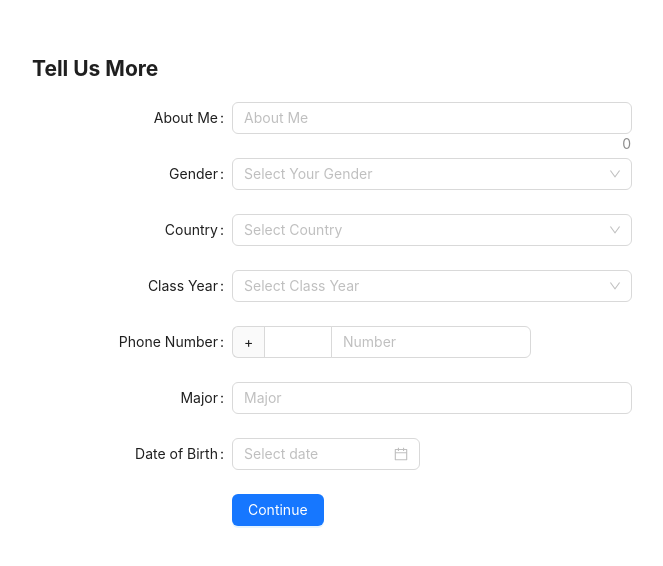
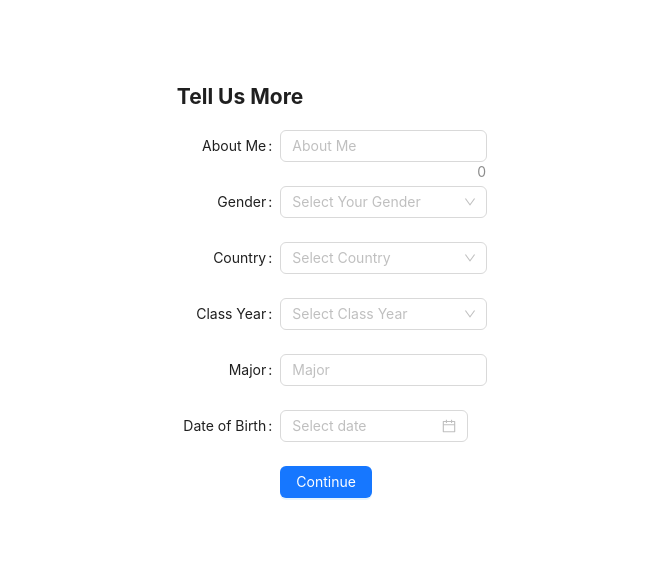
Before and after one commit to epotapov/Apollo, a React (Create React App) app in the folder apollo-frontend/: page /TellUsMore in a window 1280 px wide. Shown: the part 108-674 px from the top of the page, without its empty margins (308-971 px from the left). Built offline with nearby package versions, Linux system fonts and the light colour scheme.

Commit message:
Search bar
search bar bug

```diff
--- a/apollo-frontend/src/components/DiningHall.js
+++ b/apollo-frontend/src/components/DiningHall.js
@@ -5,14 +5,16 @@ import '../DiningHall.css'
 
 import Navbar from './Navbar';
 
-export default function DiningHall() {
-    const [name, setName] = useState();
+export default function DiningHall(props) {
+    const [name, setName] = useState(props.name);
+    const [address, setAddress] = useState(props.address);
+
     const [size, setSize] = useState('large');
     return(
         <div id='cont'>
             <Navbar/>
             <div id='name'>
-                <h1 > Dining Hall </h1>
+                <h1 > {name} </h1>
             </div>
             <div id='menu'>
                 <Row>
--- a/apollo-frontend/src/components/ProfilePage.js
+++ b/apollo-frontend/src/components/ProfilePage.js
@@ -5,18 +5,19 @@ import '../App.css'
 import Navbar from './Navbar';
 import { Avatar, Card, Button} from 'antd';
 
-export default function ProfilePage() {
+export default function ProfilePage([props]) {
 
-    const [username, setUserName] = useState('TestUser')
-    const [email, setEmaiil] = useState('test@purdue.edu')
+    const [username, setUserName] = useState(props.username)
+    const [email, setEmaiil] = useState(props.email)
     const [dob, setDOB] = useState('10/20/2022')
-    const [major, setMajor] = useState('Computer Science')
-    const [year, setYear] = useState('Junior')
-    const [bio, setBio] = useState('I am currently a third year student at Purdue. blablablalablabla')
-    const [role, setRole] = useState('Student')
-    const [country, setCountry] = useState('United States')
-    const [gender, setGender] = useState('');
-    const [phoneNumber, setPhoneNumber] = useState('1234567890')
+    const [major, setMajor] = useState(props.major)
+    const [year, setYear] = useState(props.year)
+    const [bio, setBio] = useState(props.bio)
+    const [role, setRole] = useState(props.role)
+    const [country, setCountry] = useState(props.country)
+    const [gender, setGender] = useState(props.gender);
+    const [courses, setCourses] = useState(props.courses);
+    const [planOfStudy, setPlanOfStudy] = useState(props.planOfStudy);
 
     return (
       <div id="ProfilePage">
@@ -33,7 +34,7 @@ export default function ProfilePage() {
         <p> Role: {role} </p>
         <p> Country: {country} </p>
         <p> Gender: {gender} </p>
-        <p> Phone Number: {phoneNumber} </p>
+        <p>  </p>
         <Button type="primary" shape="round" size="large" href="/TellUsMore">
           Edit Profile
         </Button>
--- a/apollo-frontend/src/components/SearchBar.js
+++ b/apollo-frontend/src/components/SearchBar.js
@@ -23,7 +23,8 @@ export default function SearchBar() {
         .then(response => response.json())
         .then(data => {
             for (let i = 0; i < data.length; i++) {
-                setCourseData(courseData => courseData.concat({value: data[i].Course}));
+                let temp = data[i].Course + ": " + data[i].Title;
+                setCourseData(courseData => courseData.concat({value: temp, label: temp}));
                 //courseTemp.push({value: data[i].Course})
             }
         })
@@ -54,7 +55,7 @@ export default function SearchBar() {
             dropdownMatchSelectWidth={500}
             defaultOpen={false}
             filterOption={(input, option) =>
-            (option?.label  ?? '').toLowerCase().includes(input.toLowerCase())
+                (option?.value ?? '').toLowerCase().includes(input.toLowerCase())
             }
             options={courseData}
       />
--- a/apollo-frontend/src/components/TellUsMore.js
+++ b/apollo-frontend/src/components/TellUsMore.js
@@ -266,7 +266,6 @@ const {Option} = Select;
 
 export default function TellUsMore() {
 	const [aboutMe, setAboutMe] = useState('');
-    const [phoneNumber, setPhoneNumber] = useState('');
     const [country, setCountry] = useState('');
     const [gender, setGender] = useState('');
     const [major, setMajor] = useState('');
@@ -353,21 +352,6 @@ export default function TellUsMore() {
                     </Select>
                 </Form.Item>
                 <Form.Item
-                    name="phonenumber"
-                    label="Phone Number"
-                    onChange={(e) => setPhoneNumber(e.target.value)}
-                    value = {phoneNumber}
-                >
-                    <Input.Group compact>
-                        <Input
-                            style={{width: '25%'}}
-                            addonBefore={"+"}
-                            maxLength={3}
-                            />
-                        <Input allowClear style={{width: '50%'}} placeholder="Number" />
-                    </Input.Group>
-                </Form.Item>
-                <Form.Item
                     name="major"
                     label="Major"
                     onChange={(e) => setMajor(e.target.value)}
```
